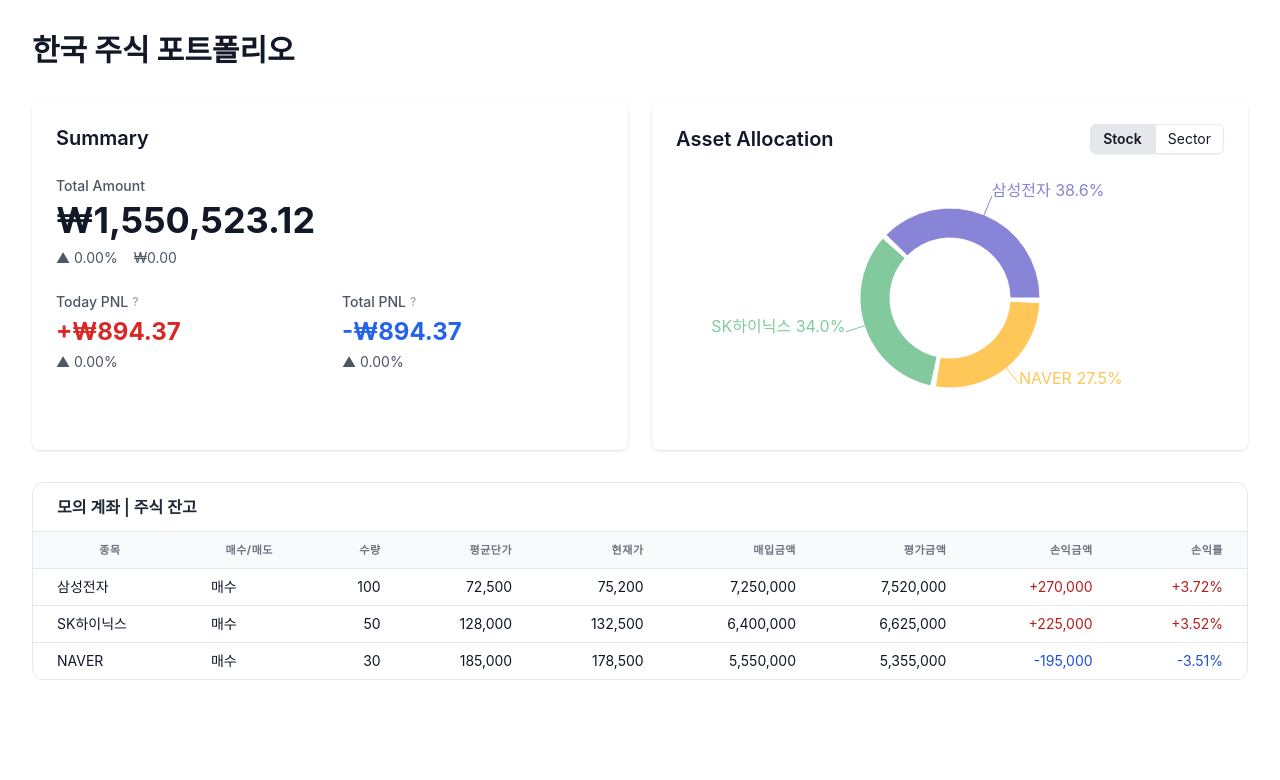
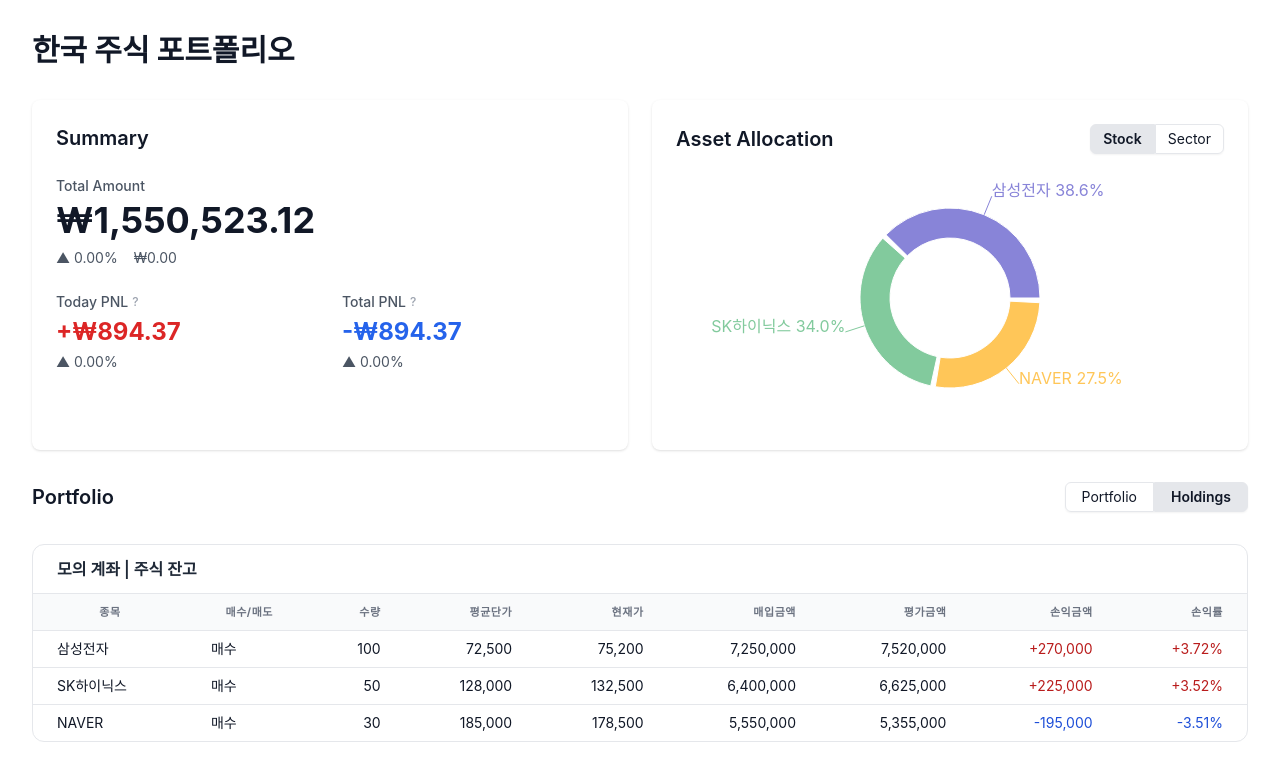
Before and after one commit to alphastore-tech/dashboard-frontend, a Next.js app: page /domestic-stock-long-term in a window 1280 px wide. Shown: the top 780 px of the page. Built offline with nearby package versions, Linux system fonts and the light colour scheme.

Commit message:
Add: Portfolio head and toggle

```diff
--- a/app/domestic-stock-long-term/page.tsx
+++ b/app/domestic-stock-long-term/page.tsx
@@ -102,6 +102,9 @@
 export default function Page() {
   // ---------------- Allocation logic ----------------
   const [viewMode, setViewMode] = useState<"stock" | "sector">("stock");
+  const [tableTab, setTableTab] = useState<"portfolio" | "holdings">(
+    "holdings"
+  );
 
   const cleanNum = (v: string | number) =>
     typeof v === "number" ? v : Number(String(v).replace(/[^\d.-]/g, ""));
@@ -255,6 +258,27 @@
           </div>
         </section>
       </div>
+      {/* ------------------------ Portfolio / Holdings Header ------------------------ */}
+      <div className="flex items-center justify-between mb-2">
+        <h2 className="text-xl font-semibold">Portfolio</h2>
+        <div className="inline-flex rounded-md shadow-sm" role="group">
+          {[
+            { id: "portfolio", label: "Portfolio" },
+            { id: "holdings", label: "Holdings" },
+          ].map((btn) => (
+            <button
+              key={btn.id}
+              type="button"
+              className={`px-4 py-1 text-sm border first:rounded-l-md last:rounded-r-md focus:outline-none ${
+                tableTab === btn.id ? "bg-gray-200 font-semibold" : "bg-white"
+              }`}
+              onClick={() => setTableTab(btn.id as "portfolio" | "holdings")}
+            >
+              {btn.label}
+            </button>
+          ))}
+        </div>
+      </div>
 
       {/* Positions Table */}
       <DataTable
```
